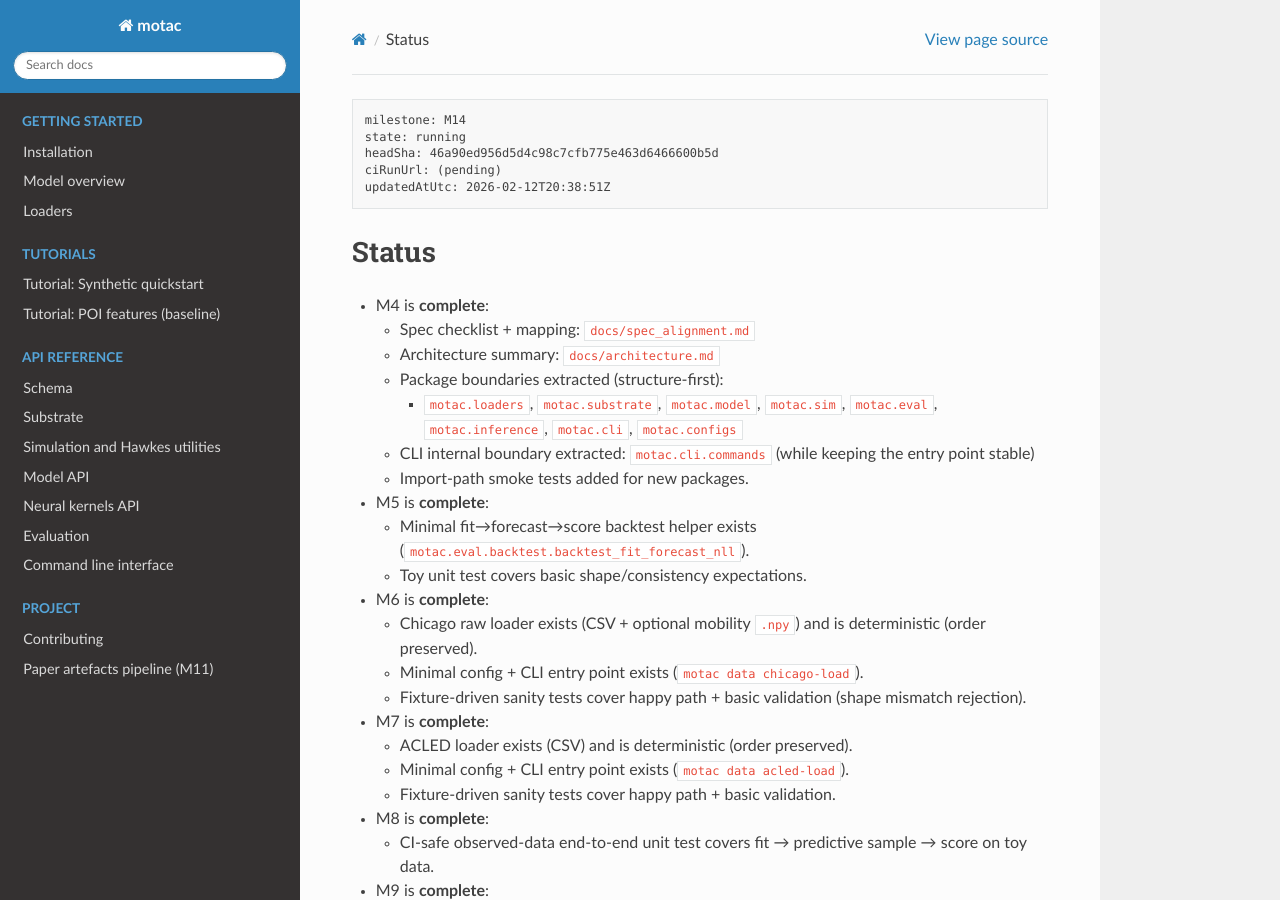
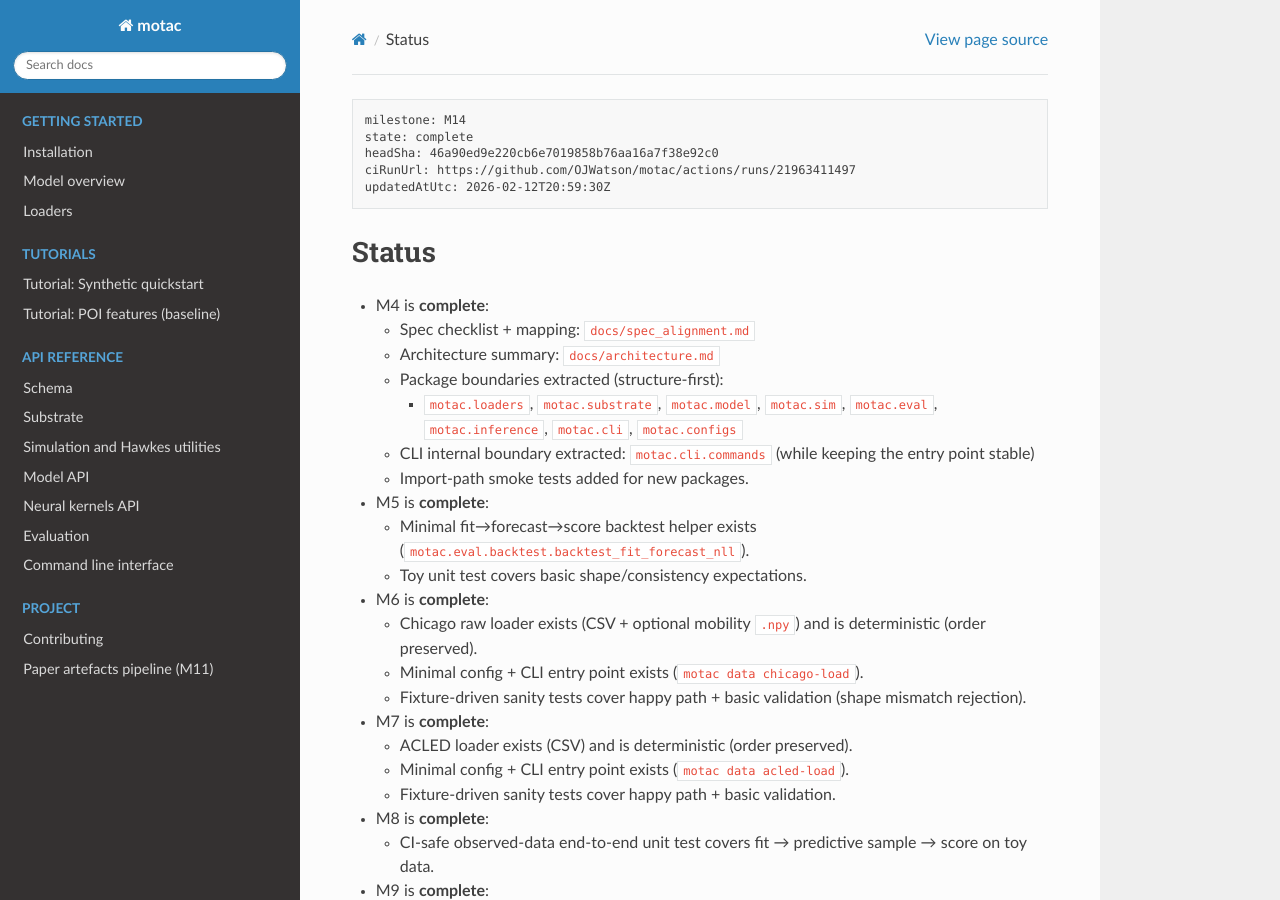
Before and after one commit to OJWatson/motac, a Sphinx documentation site: the page built from docs/STATUS.md, in a window 1280 px wide and 900 px high. Built offline with Sphinx 7.4.7 and the Read the Docs theme 3.1.0, drawn with Linux system fonts in a browser that asks for light colours; some of the changed text lies outside the part shown.

````diff
--- a/docs/STATUS.md
+++ b/docs/STATUS.md
@@ -1,9 +1,9 @@
 ```pm-status
 milestone: M14
-state: running
-headSha: 46a90ed956d5d4c98c7cfb775e463d6466600b5d
-ciRunUrl: (pending)
-updatedAtUtc: 2026-02-12T20:38:51Z
+state: complete
+headSha: 46a90ed9e220cb6e7019858b76aa16a7f38e92c0
+ciRunUrl: https://github.com/OJWatson/motac/actions/runs/21963411497
+updatedAtUtc: 2026-02-12T20:59:30Z
 ```
 
 ## Status
@@ -63,12 +63,13 @@ updatedAtUtc: 2026-02-12T20:38:51Z
   - Offline parameter-recovery tests on a tiny substrate for Poisson and NegBin.
 
 ## M14 — Neural kernel scaffolding v1
-- **Running**:
+- **Complete**:
   - Stable import path established: `motac.model.neural_kernels`.
   - Tiny deterministic toy kernel (`ExpDecayKernel`) + CI-safe unit tests.
+  - Sphinx API docs page exists and is wired into the docs index.
 
 ## Next step
-- Once CI is green for this docs change, review M14 DoD coverage and mark M14 complete in `docs/STATUS.md`.
+- Define the next milestone (M15) in `docs/ROADMAP.md` and set `docs/STATUS.md` to the new active milestone.
 
 ## Notes
 - Documentation builds are tracked in CI; the status header points at the last meaningful code gate.
````
Also changed, not shown: docs/WORKLOG.md (+1 -0 lines).
